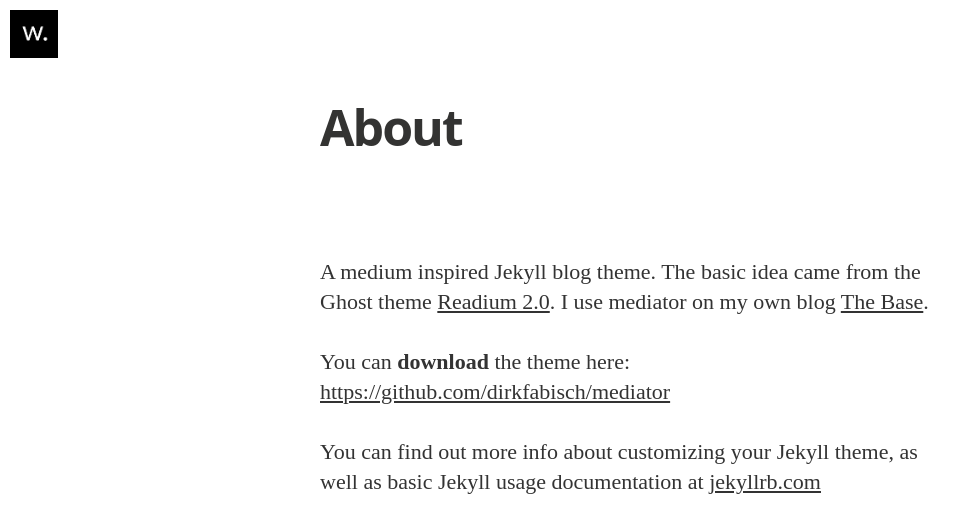
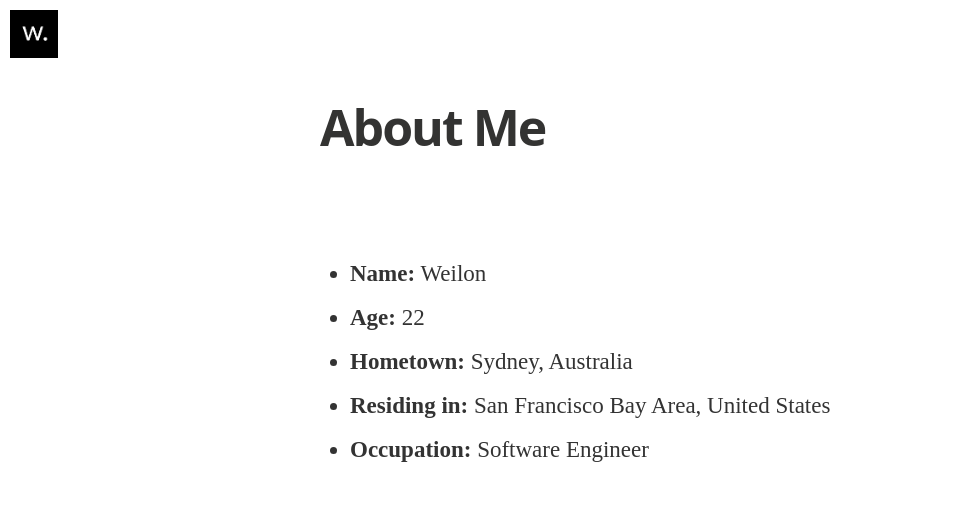
Before and after one commit to WeilonYing/weilonying.github.io, a Jekyll site: the page built from about.md, in a window 1280 px wide. Shown: the top 532 px of the page, without its empty margins (0-980 px from the left). Built offline with Jekyll 4.4.1, drawn with Linux system fonts in a browser that asks for light colours; nearby versions of some CDN libraries; some web fonts are replaced; some of the changed text lies outside the part shown.

```diff
--- a/_config.yml
+++ b/_config.yml
@@ -15,7 +15,7 @@
 float_logo: true # true, false (default)
 
 # blog cover
-cover: "/assets/images/cA4aKEIPQrerBnp1yGHv_IMG_9534-3-2.jpg"
+cover: "/assets/images/cover.jpg"
 
 name: 'Weilon Ying'
 author: 'Weilon Ying'
--- a/about.md
+++ b/about.md
@@ -1,17 +1,10 @@
 ---
 layout: page
-title: About
+title: About Me
 permalink: /about/
 ---
-
-A medium inspired Jekyll blog theme. The basic idea came from the Ghost theme
-[Readium 2.0](http://www.svenread.com/readium-ghost-theme/). I use mediator on my own blog [The Base](blog.base68.com).
-
-You can **download** the theme here:
-[https://github.com/dirkfabisch/mediator](https://github.com/dirkfabisch/mediator)
-
-You can find out more info about customizing your Jekyll theme, as well as basic Jekyll usage documentation at [jekyllrb.com](http://jekyllrb.com/)
-
-You can find the source code for the Jekyll new theme at: [github.com/jglovier/jekyll-new](https://github.com/jglovier/jekyll-new)
-
-You can find the source code for Jekyll at [github.com/jekyll/jekyll](https://github.com/jekyll/jekyll)
+- **Name:** Weilon
+- **Age:** 22
+- **Hometown:** Sydney, Australia
+- **Residing in:** San Francisco Bay Area, United States
+- **Occupation:** Software Engineer
```
Also changed, not shown: _posts/2019-03-13-my-first-days-in-the-bay-area.md (added, +19 -0 lines), _hiddenposts/2014-08-29-welcome-to-jekyll.md (renamed from _posts/2014-08-29-welcome-to-jekyll.md), assets/article_images/2019-03-13-my-first-days-in-the-bay-area/1.jpg (added), assets/article_images/2019-03-13-my-first-days-in-the-bay-area/desktop.jpg (added), assets/images/about_me.jpg (added), assets/images/author.jpg, 1 other file.
